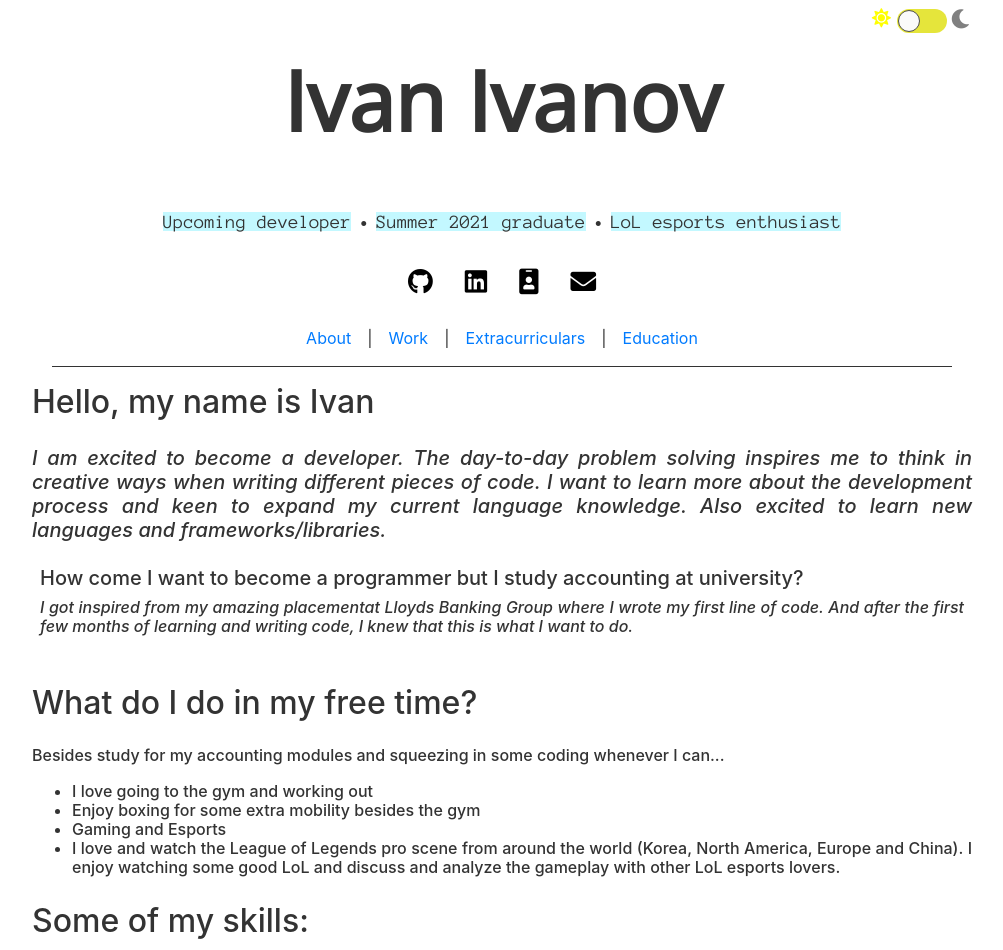
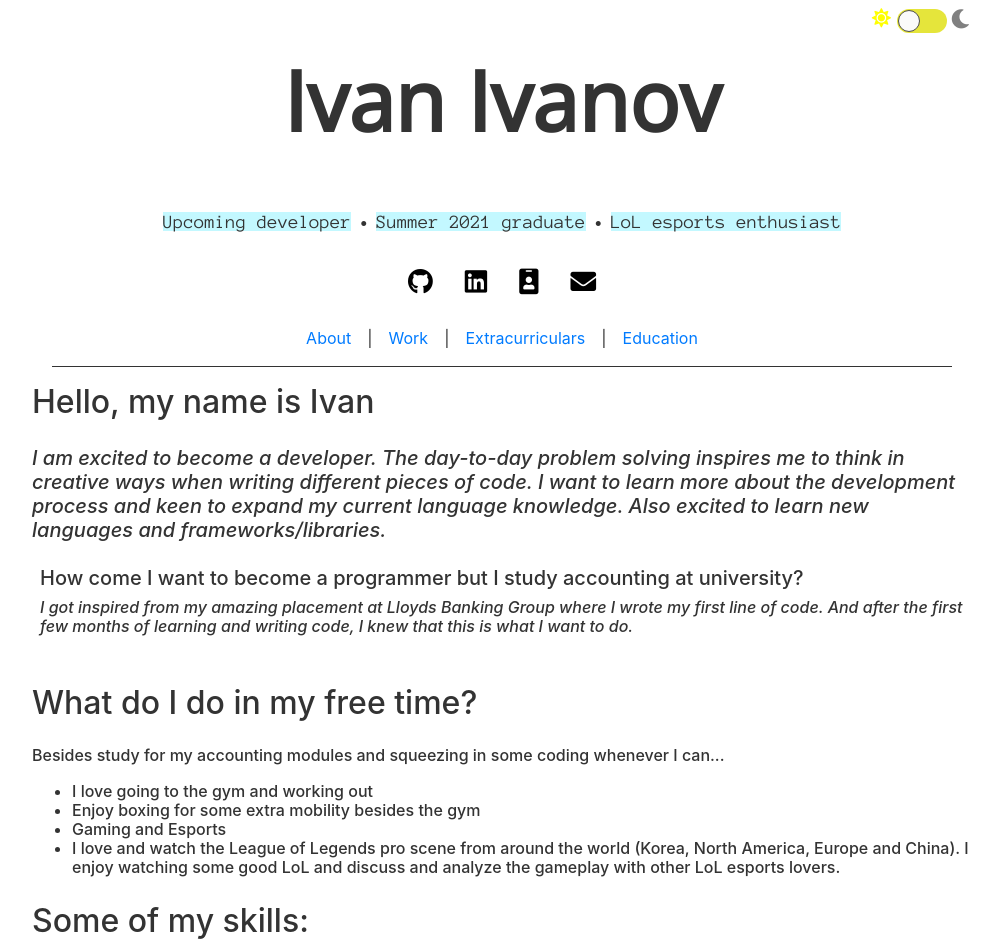
Before and after one commit to divakaivan/personal-website, a React (Create React App) app: page / in a window 1280 px wide. Shown: the top 950 px of the page, without its empty margins (138-1141 px from the left). Built offline with nearby package versions, Linux system fonts and the light colour scheme.

Commit message:
remove justify text and unnecessary div

```diff
--- a/src/components/Home.js
+++ b/src/components/Home.js
@@ -12,10 +12,8 @@ const Div = styled.div`
 
 const Home = () => (
     <Div className="container">
-        <section className="mb-5 text-justify">
-            <div className="intro mb-4">
-                <h2>Hello, my name is Ivan</h2>
-            </div>
+        <section className="mb-5">
+            <h2 className="mb-4">Hello, my name is Ivan</h2>
             <h5 className="mb-4">
                 <em>
                     I am excited to become a developer. The day-to-day problem solving inspires me to think in creative ways
@@ -26,7 +24,7 @@ const Home = () => (
             <h5 className="mx-2 ">How come I want to become a programmer but I study accounting at university?</h5>
             <h6 className="mx-2">
                 <em>
-                    I got inspired from my <a href="/work" style={{color: "inherit"}}>amazing placement</a>
+                    I got inspired from my <a href="/work" style={{color: "inherit"}}>amazing placement </a>
                     at Lloyds Banking Group where I wrote my first line of code. And after the first few
                     months of learning and writing code, I knew that this is what I want to do.
                 </em>
@@ -34,7 +32,7 @@ const Home = () => (
         </section>
         <section className="mb-4">
             <h2 className="mb-4">What do I do in my free time? </h2>
-            <h6 className="text-justify">
+            <h6 className="text-left">
                 Besides study for my accounting modules and squeezing in some coding whenever I can...
                 <ul className="mt-3">
                     <li>I love going to the gym and working out</li>
```
